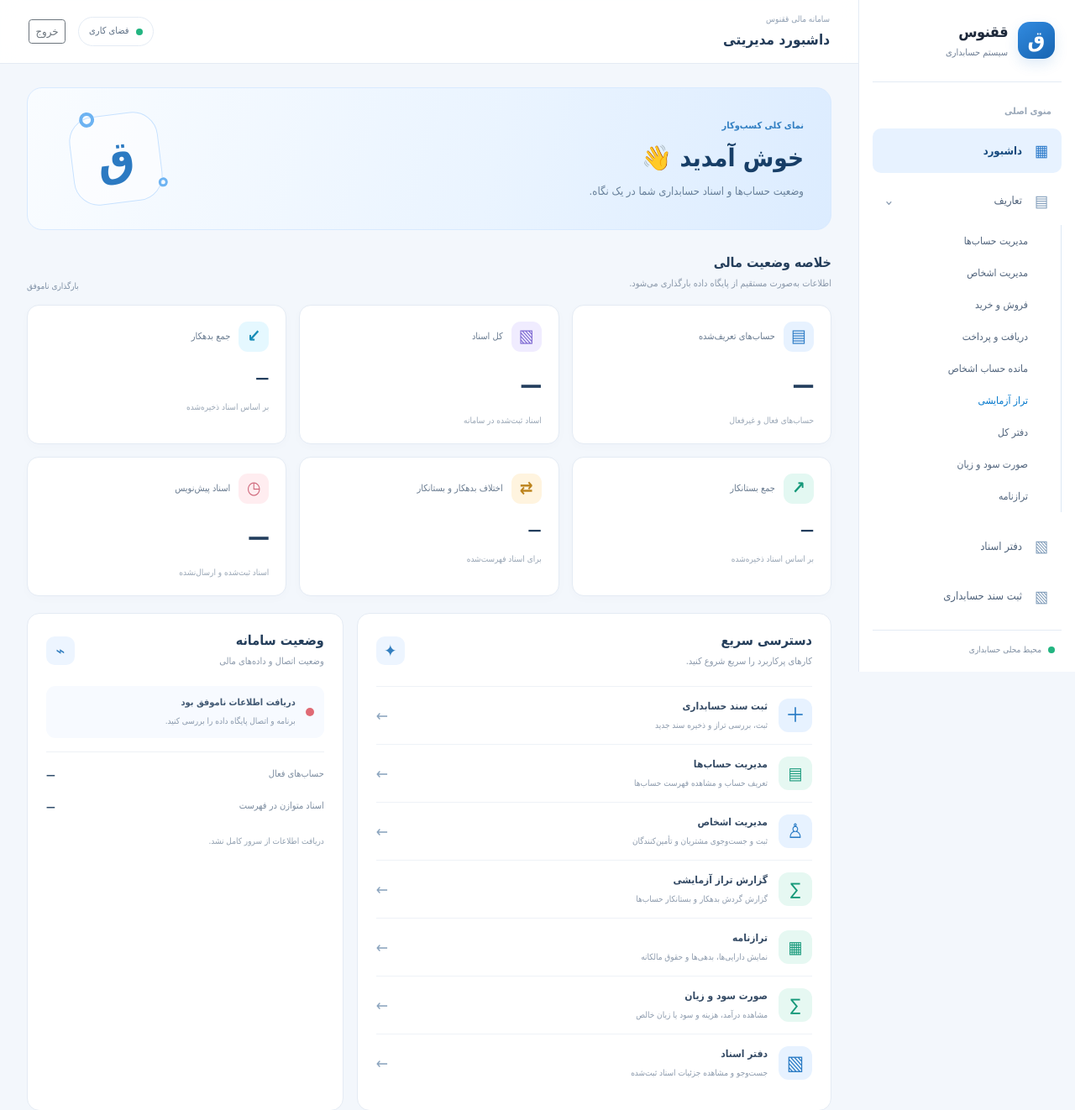
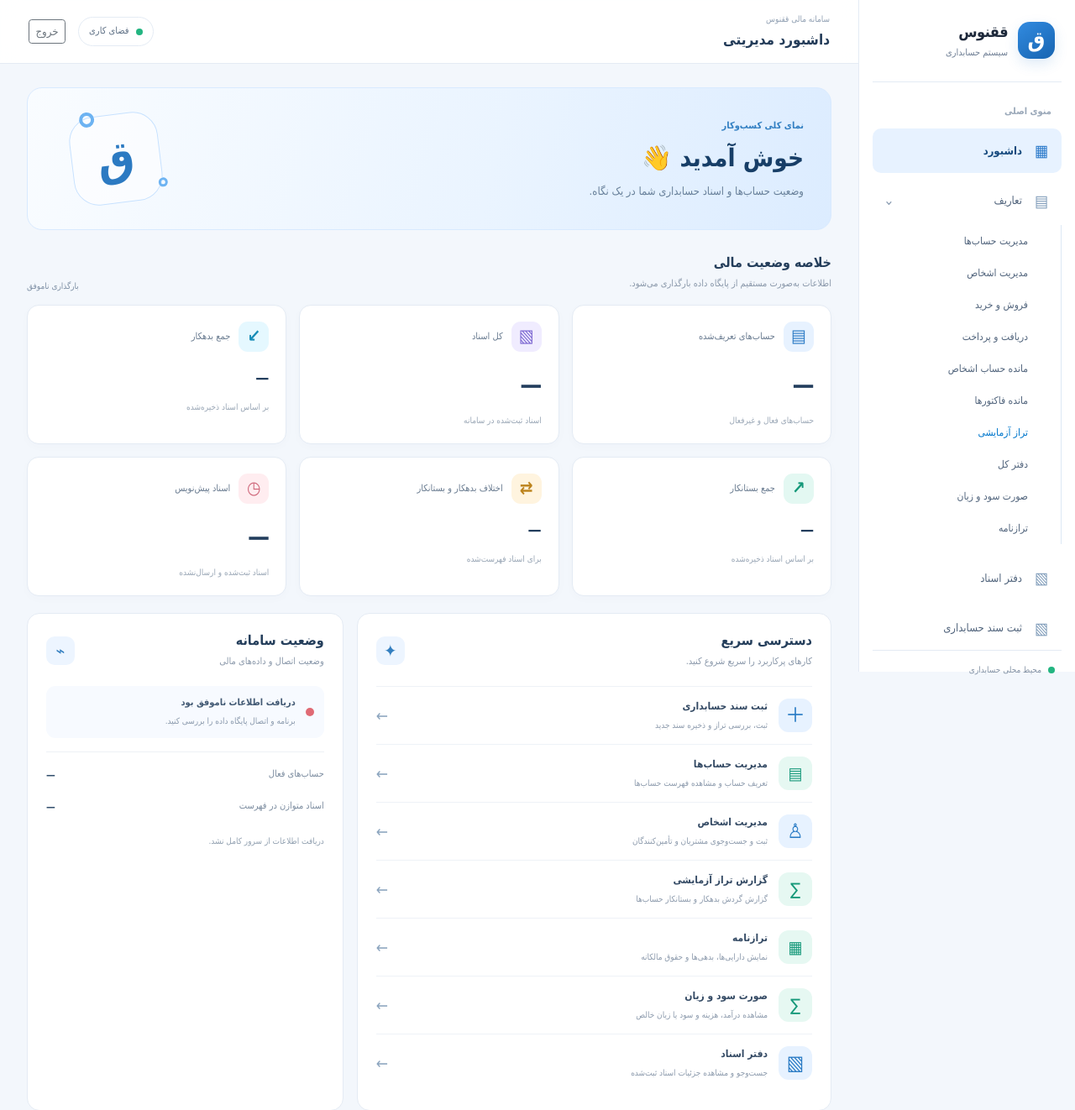
Before and after one commit to izadimostafa45-wq/GhoghnoosAcc, an ASP.NET Core app: page / in a window 1280 px wide. Shown: the top 1322 px of the page at 84% size. Run offline with ASP.NET Core 8, Linux system fonts and the light colour scheme; the visitor is signed in with stand-in values (Sample User, id 1); data that the repository does not hold is empty; style sheets or scripts are compiled from the project's sources.

Commit message:
Add invoice balances report to accounting navigation

```diff
--- a/Pages/Shared/_Layout.cshtml
+++ b/Pages/Shared/_Layout.cshtml
@@ -35,6 +35,7 @@
                         <a class="side-link sub-link @(ViewContext.RouteData.Values["page"]?.ToString() == "/Accounting/Invoices" ? "active" : "")" asp-area="" asp-page="/Accounting/Invoices">فروش و خرید</a>
                         <a class="side-link sub-link @(ViewContext.RouteData.Values["page"]?.ToString() == "/Accounting/Payments" ? "active" : "")" asp-area="" asp-page="/Accounting/Payments">دریافت و پرداخت</a>
                         <a class="side-link sub-link @(ViewContext.RouteData.Values["page"]?.ToString() == "/Accounting/PartyBalances" ? "active" : "")" asp-area="" asp-page="/Accounting/PartyBalances">مانده حساب اشخاص</a>
+                        <a class="side-link sub-link @(ViewContext.RouteData.Values["page"]?.ToString() == "/Accounting/InvoiceBalances" ? "active" : "")" asp-area="" asp-page="/Accounting/InvoiceBalances">مانده فاکتورها</a>
                         <a class="side-link sub-link @(ViewContext.RouteData.Values["page"]?.ToString() == "/Accounting/TrialBalance" ? "active" : "") asp-area="" asp-page="/Accounting/TrialBalance">تراز آزمایشی</a>
                         <a class="side-link sub-link @(ViewContext.RouteData.Values["page"]?.ToString() == "/Accounting/GeneralLedger" ? "active" : "")" asp-area="" asp-page="/Accounting/GeneralLedger">دفتر کل</a>
                         <a class="side-link sub-link @(ViewContext.RouteData.Values["page"]?.ToString() == "/Accounting/IncomeStatement" ? "active" : "")" asp-area="" asp-page="/Accounting/IncomeStatement">صورت سود و زیان</a>
```
